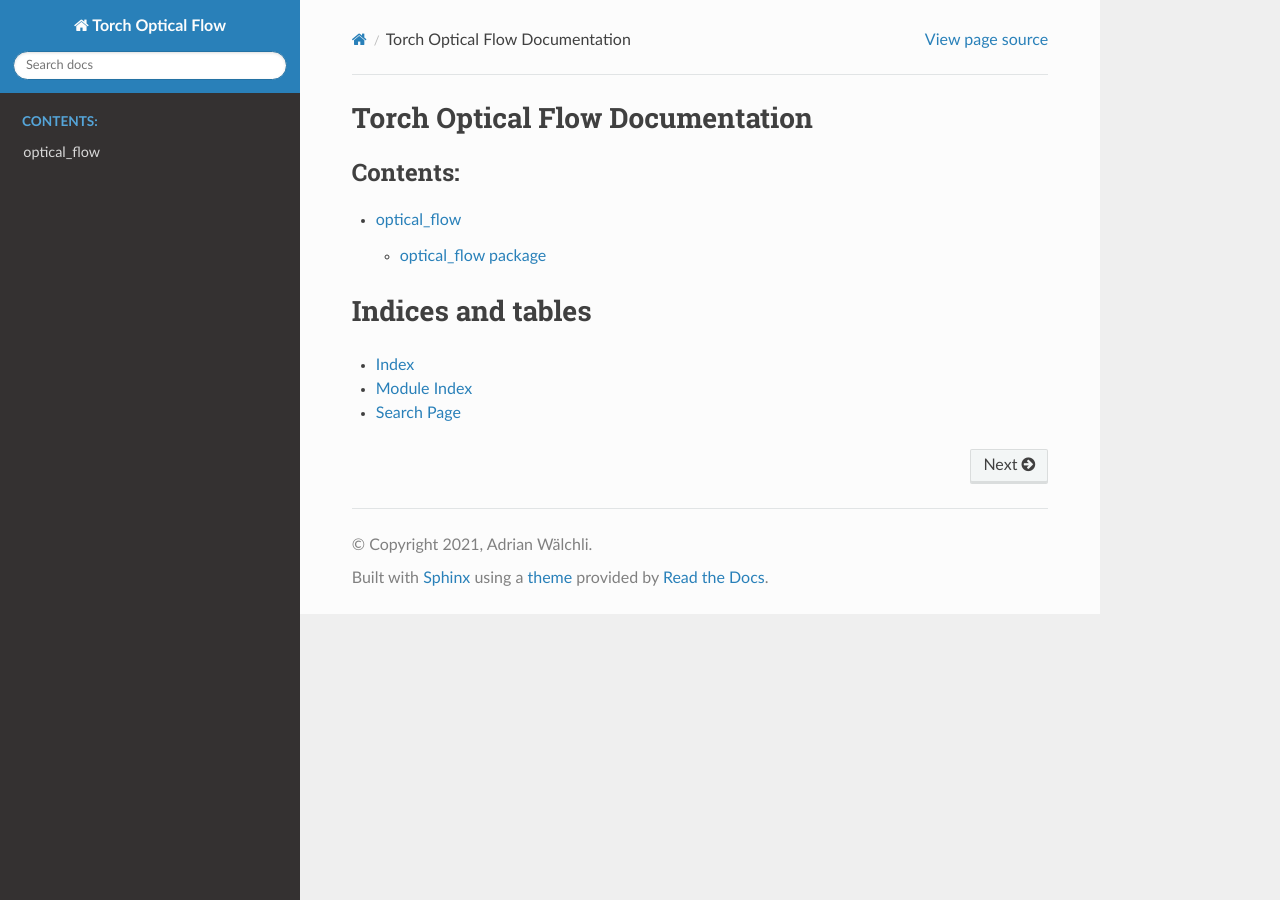
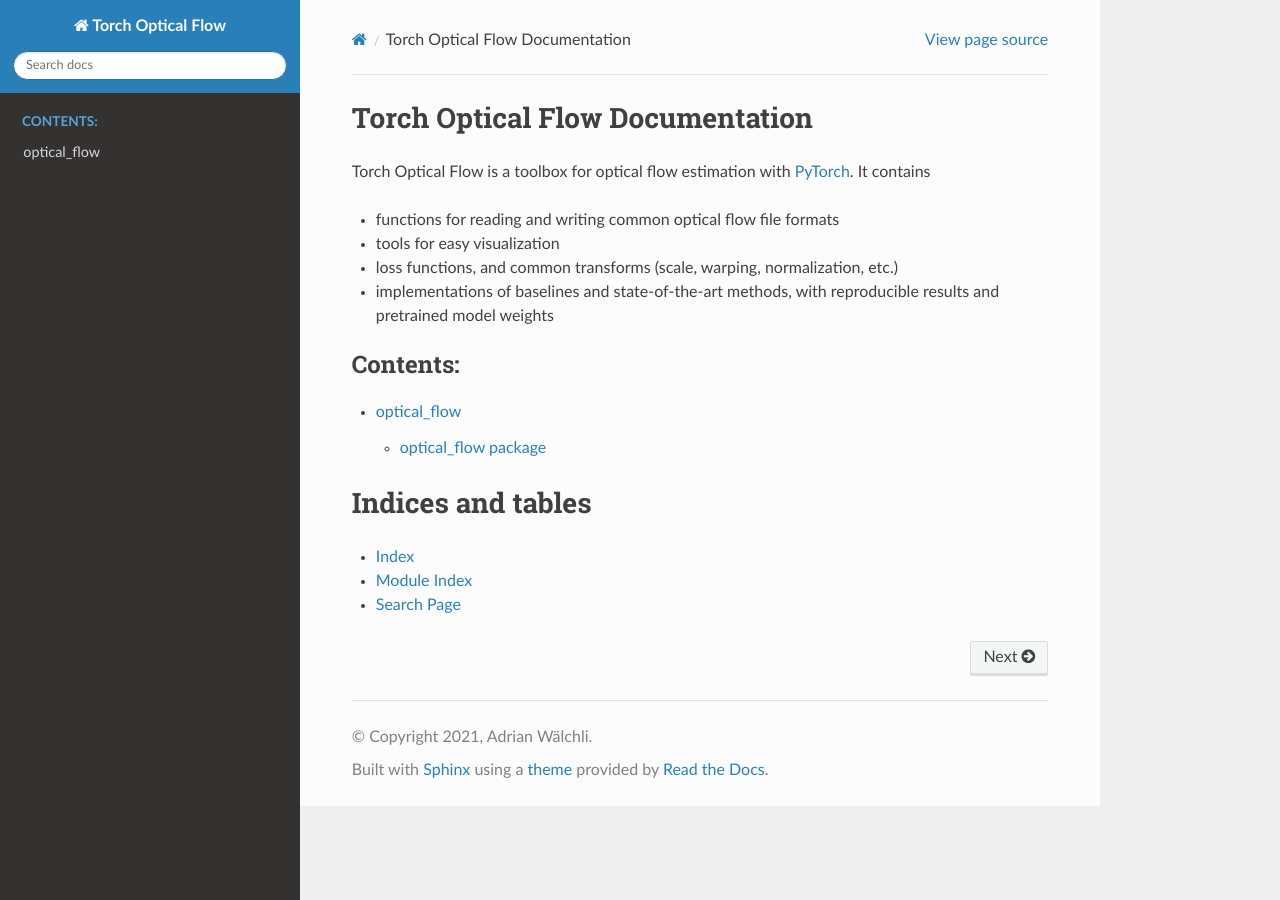
Before and after one commit to awaelchli/torch-optical-flow, a Sphinx documentation site: the page built from docs/source/index.rst, in a window 1280 px wide. Built offline with Sphinx 7.4.7 and the Read the Docs theme 2.0.0, drawn with Linux system fonts in a browser that asks for light colours.

Commit message:
update index

```diff
--- a/docs/source/index.rst
+++ b/docs/source/index.rst
@@ -1,5 +1,13 @@
 Torch Optical Flow Documentation
 ================================
+
+Torch Optical Flow is a toolbox for optical flow estimation with `PyTorch <https://pytorch.org/>`_.
+It contains
+
+- functions for reading and writing common optical flow file formats
+- tools for easy visualization
+- loss functions, and common transforms (scale, warping, normalization, etc.)
+- implementations of baselines and state-of-the-art methods, with reproducible results and pretrained model weights
 
 .. toctree::
    :maxdepth: 2
```
Also changed, not shown: 1 other file.
